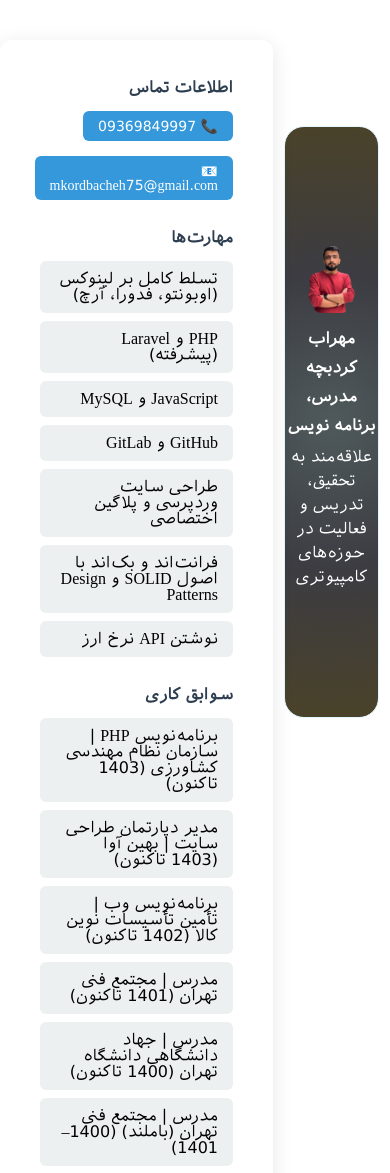
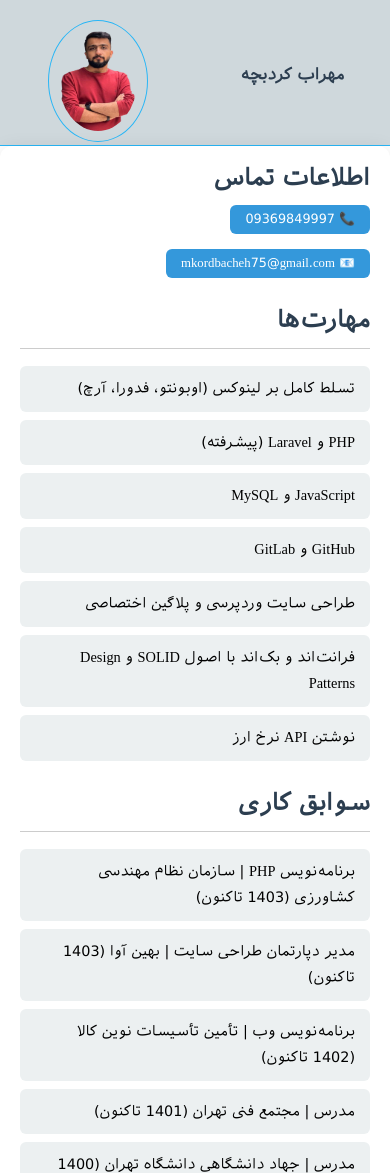
Before and after one commit to Mehrabkb/mehrabkordbacheIR, a plain HTML site: page index.html in a window 390 px wide. Shown: the top 1173 px of the page. Drawn offline with Linux system fonts and the light colour scheme.

Commit message:
responsive site

```diff
--- a/index.html
+++ b/index.html
@@ -49,7 +49,7 @@
     <link rel="stylesheet" href="style.css">
 </head>
 <body>
-    <div class="wrapper">
+    <div class="wrapper-desktop">
         <div class="right">
             <div class="box">
                 <div class="image">
@@ -69,14 +69,16 @@
 
                 <div class="section">
                   <h2>اطلاعات تماس</h2>
+                  <hr>
                   <div class="contact">
                     <div><a href="tel:+989369849997">📞 09369849997</a></div>
-                    <div>📧 mkordbacheh75@gmail.com</div>
+                    <div><a href="mailto:mkordbacheh75@gmail.com">📧 mkordbacheh75@gmail.com</a></div>
                   </div>
                 </div>
 
                 <div class="section">
                   <h2>مهارت‌ها</h2>
+                  <hr>
                   <ul>
                     <li>تسلط کامل بر لینوکس (اوبونتو، فدورا، آرچ)</li>
                     <li>PHP و Laravel (پیشرفته)</li>
@@ -90,6 +92,7 @@
 
                 <div class="section">
                   <h2>سوابق کاری</h2>
+                  <hr>
                   <ul>
                     <li>برنامه‌نویس PHP | سازمان نظام مهندسی کشاورزی (1403 تاکنون)</li>
                     <li>مدیر دپارتمان طراحی سایت | بهین آوا (1403 تاکنون)</li>
@@ -102,6 +105,7 @@
 
                 <div class="section">
                   <h2>سوابق تحصیلی</h2>
+                  <hr>
                   <ul>
                     <li>کارشناسی مهندسی کامپیوتر – نرم‌افزار | دانشگاه آزاد کرج (1393–1399)</li>
                   </ul>
@@ -109,6 +113,7 @@
 
                 <div class="section">
                   <h2>پروژه‌ها و نمونه‌کارها</h2>
+                  <hr>
                   <ul>
                     <li>طراحی سایت مشابه دیوار (سورس در گیت‌هاب)</li>
                     <li>سایت مدیریت گیم‌نت (سورس موجود)</li>
@@ -123,6 +128,7 @@
 
                 <div class="section">
                   <h2>ویژگی‌های شخصی</h2>
+                  <hr>
                   <ul>
                     <li>روحیه تیمی بالا</li>
                     <li>علاقه‌مند به یادگیری و تدریس</li>
@@ -133,5 +139,92 @@
             </div>
         </div>
     </div>
+    <div class="wrapper-mobile">
+      <header>
+        <div class="right-mobile">
+          <h2>مهراب کردبچه</h2>
+        </div>
+        <div class="left-mobile">
+          <img src="images/mehrabkb.png" alt="">
+        </div>
+      </header>
+      <div class="container">
+
+        <div class="section">
+          <h2>اطلاعات تماس</h2>
+          <div class="contact">
+            <div><a href="tel:+989369849997">📞 09369849997</a></div>
+            <div><a href="mailto:mkordbacheh75@gmail.com">📧 mkordbacheh75@gmail.com</a></div>
+
+          </div>
+        </div>
+
+        <div class="section">
+          <h2>مهارت‌ها</h2>
+          <hr>
+
+          <ul>
+            <li>تسلط کامل بر لینوکس (اوبونتو، فدورا، آرچ)</li>
+            <li>PHP و Laravel (پیشرفته)</li>
+            <li>JavaScript و MySQL</li>
+            <li>GitHub و GitLab</li>
+            <li>طراحی سایت وردپرسی و پلاگین اختصاصی</li>
+            <li>فرانت‌اند و بک‌اند با اصول SOLID و Design Patterns</li>
+            <li>نوشتن API نرخ ارز</li>
+          </ul>
+        </div>
+
+        <div class="section">
+          <h2>سوابق کاری</h2>
+          <hr>
+
+          <ul>
+            <li>برنامه‌نویس PHP | سازمان نظام مهندسی کشاورزی (1403 تاکنون)</li>
+            <li>مدیر دپارتمان طراحی سایت | بهین آوا (1403 تاکنون)</li>
+            <li>برنامه‌نویس وب | تأمین تأسیسات نوین کالا (1402 تاکنون)</li>
+            <li>مدرس | مجتمع فنی تهران (1401 تاکنون)</li>
+            <li>مدرس | جهاد دانشگاهی دانشگاه تهران (1400 تاکنون)</li>
+            <li>مدرس | مجتمع فنی تهران (باملند) (1400–1401)</li>
+          </ul>
+        </div>
+
+        <div class="section">
+          <h2>سوابق تحصیلی</h2>
+          <hr>
+
+          <ul>
+            <li>کارشناسی مهندسی کامپیوتر – نرم‌افزار | دانشگاه آزاد کرج (1393–1399)</li>
+          </ul>
+        </div>
+
+        <div class="section">
+          <h2>پروژه‌ها و نمونه‌کارها</h2>
+          <hr>
+
+          <ul>
+            <li>طراحی سایت مشابه دیوار (سورس در گیت‌هاب)</li>
+            <li>سایت مدیریت گیم‌نت (سورس موجود)</li>
+            <li>طراحی قالب‌های اختصاصی وردپرس</li>
+            <li>فیلم‌های آموزشی در شبکه‌های اجتماعی</li>
+          </ul>
+          <div class="links">
+            <a href="https://github.com/Mehrabkb/myproject/blob/main/projects.txt" target="_blank">🔗 گیت‌هاب من</a>
+            <a href="https://sanka.agrieng.org/" target="_blank">🔗 پروژه سازمان نظام مهندسی</a>
+          </div>
+        </div>
+
+        <div class="section">
+          <h2>ویژگی‌های شخصی</h2>
+          <hr>
+
+          <ul>
+            <li>روحیه تیمی بالا</li>
+            <li>علاقه‌مند به یادگیری و تدریس</li>
+            <li>آماده پذیرش هرگونه چالش</li>
+          </ul>
+        </div>
+
+    </div>
+    </div>
 </body>
 </html>
--- a/style.css
+++ b/style.css
@@ -113,7 +113,7 @@ img{
     margin : 0 auto;
 }
 
-.wrapper{
+.wrapper-desktop{
     display: flex;
     flex-wrap: wrap;
     height: 100vh;
@@ -159,14 +159,14 @@ img{
 }
 
 
-.wrapper .left{
+.wrapper-desktop .left{
     width: 70%;
     position: relative;
     right: 30%;
 }
 
 
-.wrapper .left .container {
+.wrapper-desktop .left .container {
     max-width: 900px;
     margin: 40px auto;
     background: #fff;
@@ -174,37 +174,37 @@ img{
     border-radius: 12px;
     box-shadow: 0 4px 20px rgba(0,0,0,0.1);
   }
-  .wrapper .left h1,.wrapper .left h2 {
+  .wrapper-desktop .left h1,.wrapper-desktop .left h2 {
     color: #2c3e50;
     margin-bottom: 15px;
   }
-  .wrapper .left h1 {
+  .wrapper-desktop .left h1 {
     border-bottom: 3px solid #3498db;
     padding-bottom: 10px;
   }
-  .wrapper .left .section {
+  .wrapper-desktop .left .section {
     margin-bottom: 30px;
   }
-  .wrapper .left .section ul {
+  .wrapper-desktop .left .section ul {
     list-style: none;
     padding: 0;
   }
-  .wrapper .left .section ul li {
+  .wrapper-desktop .left .section ul li {
     background: #ecf0f1;
     margin: 8px 0;
     padding: 10px 15px;
     border-radius: 6px;
     transition: 0.3s;
   }
-  .wrapper .left .section ul li:hover {
+  .wrapper-desktop .left .section ul li:hover {
     background: #d6eaf8;
   }
-  .wrapper .left .contact, .links {
+  .wrapper-desktop .left .contact, .links {
     display: flex;
     flex-wrap: wrap;
     gap: 15px;
   }
-  .wrapper .left .contact div, .links a {
+  .wrapper-desktop .left .contact div, .links a {
     background: #3498db;
     color: #fff;
     padding: 8px 15px;
@@ -212,10 +212,105 @@ img{
     text-decoration: none;
     font-size: 14px;
   }
-  .wrapper .left .links a:hover {
+  .wrapper-desktop .left .links a:hover {
     background: #2c81ba;
   }
-  .wrapper .left .contact a{
+  .wrapper-desktop .left .contact a{
     color : #fff;
     text-decoration: none;
   }
+  .wrapper-mobile{
+    display: none;
+  }
+  .container h2{
+    font-size: 1.5rem;
+    font-weight: bold;
+  }
+  @media (max-width:1024px) {
+    .wrapper-desktop{
+        display: none;
+    }
+    .wrapper-mobile{
+        display: block;
+    }
+    .wrapper-mobile .container {
+        max-width: 900px;
+        margin: 0px auto;
+        background: #fff;
+        padding: 20px;
+        border-radius: 12px;
+        box-shadow: 0 4px 20px rgba(0,0,0,0.1);
+      }
+      .wrapper-mobile h1,.wrapper-mobile h2 {
+        color: #2c3e50;
+        margin-bottom: 15px;
+      }
+      .wrapper-mobile h1 {
+        border-bottom: 3px solid #3498db;
+        padding-bottom: 10px;
+      }
+      .wrapper-mobile .section {
+        margin-bottom: 30px;
+      }
+      .wrapper-mobile .section ul {
+        list-style: none;
+        padding: 0;
+      }
+      .wrapper-mobile .section ul li {
+        background: #ecf0f1;
+        margin: 8px 0;
+        padding: 10px 15px;
+        border-radius: 6px;
+        transition: 0.3s;
+      }
+      .wrapper-mobile .section ul li{
+        font-size: .9rem;
+        line-height: 1.8;
+      }
+      .wrapper-mobile .section ul li:hover {
+        background: #d6eaf8;
+      }
+      .wrapper-mobile .contact, .links {
+        display: flex;
+        flex-wrap: wrap;
+        gap: 15px;
+      }
+      .wrapper-mobile .contact > div{
+        display: inline-block;
+        font-size: .8rem!important;
+      }
+      .wrapper-mobile .contact div, .links a {
+        background: #3498db;
+        color: #fff;
+        padding: 8px 15px;
+        border-radius: 6px;
+        text-decoration: none;
+        font-size: 14px;
+      }
+      .wrapper-mobile .links a:hover {
+        background: #2c81ba;
+      }
+      .wrapper-mobile .contact a{
+        color : #fff;
+        text-decoration: none;
+      }
+      .wrapper-mobile header{
+        display: flex;
+        background : #CFD8DC;
+        flex-wrap: wrap;
+        align-items: center;
+        padding-top: 20px;
+        border-bottom: 1px solid #29B6F6;
+      }
+      .wrapper-mobile header > div{
+        width: 50%;
+        text-align: center;
+      }
+      .wrapper-mobile .left-mobile img{
+        width: 40%;
+        padding: 10px;
+        height: 100px;
+        border-radius: 50%;
+        border: 1px solid #29B6F6;
+      }
+  }
```
